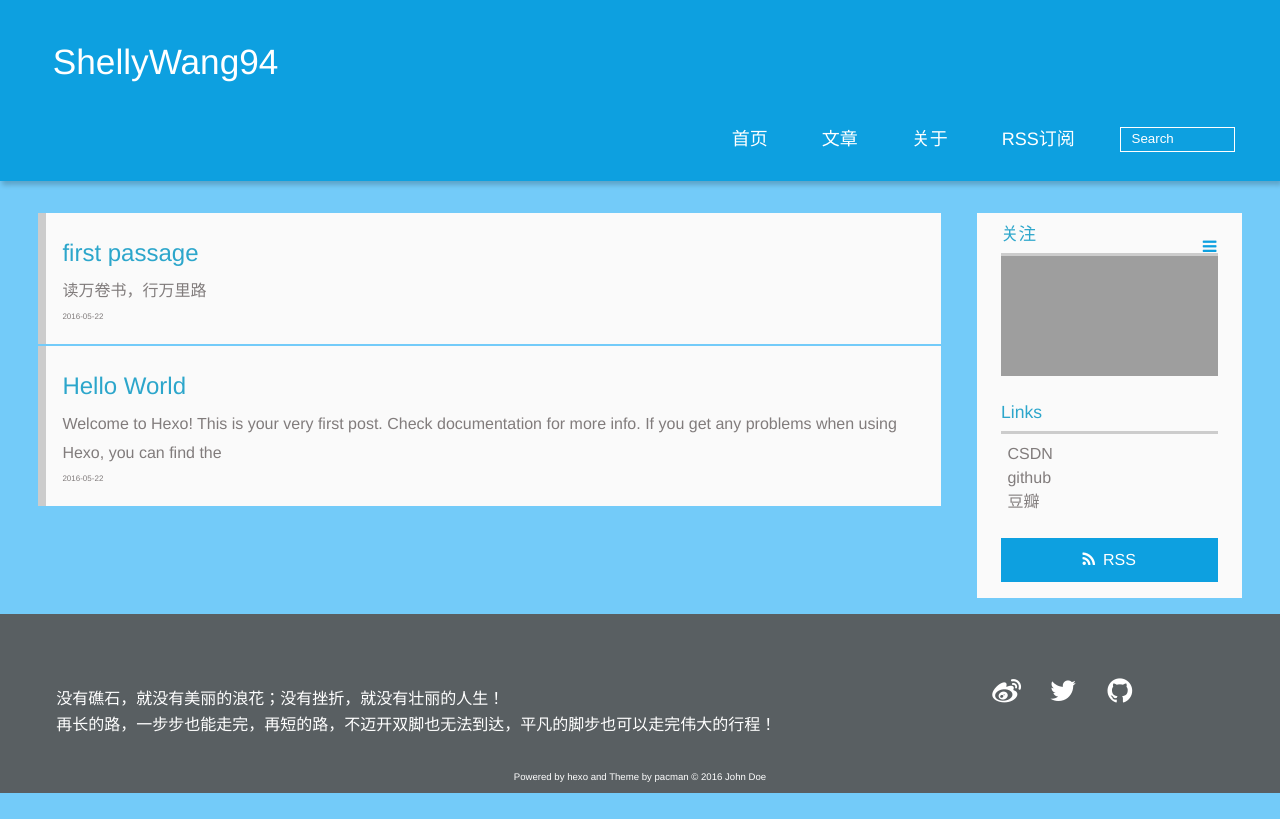
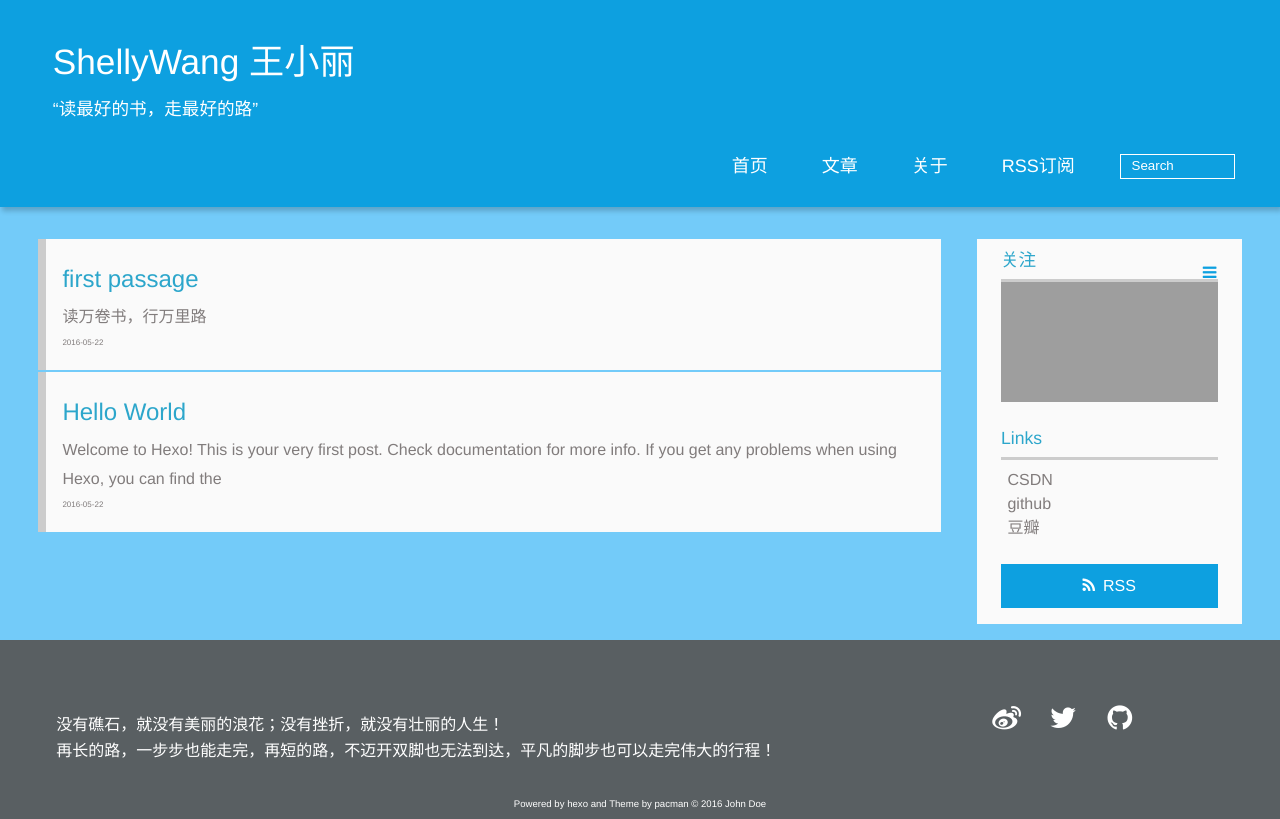
Before and after one commit to ShellyWang94/ShellyWang94.github.io, a plain HTML site: page index.html in a window 1280 px wide. Drawn offline with Linux system fonts and the light colour scheme; grey boxes are pictures that could not be loaded.

Commit message:
Site updated: 2016-05-22 14:58:52

```diff
--- a/index.html
+++ b/index.html
@@ -4,7 +4,7 @@
 <head>
   <meta charset="UTF-8">
 
-    <title>ShellyWang94</title>
+    <title>ShellyWang 王小丽</title>
     <meta name="viewport" content="width=device-width, initial-scale=1, maximum-scale=3, minimum-scale=1">
 
     <meta name="author" content="John Doe">
@@ -13,11 +13,11 @@
 
     <meta name="twitter:card" content="summary" />
     <meta name="twitter:site" content="idreajay" />
-    <meta name="twitter:title" content="ShellyWang94" />
+    <meta name="twitter:title" content="ShellyWang 王小丽" />
 
 
 
-    <link rel="alternate" href="atom.xml" title="ShellyWang94" type="application/atom+xml">
+    <link rel="alternate" href="atom.xml" title="ShellyWang 王小丽" type="application/atom+xml">
 
 
     <link rel="icon" href="/img/favicon.ico">
@@ -34,8 +34,8 @@
       <div>
 
 			<div id="textlogo">
-				<h1 class="site-name"><a href="/" title="ShellyWang94">ShellyWang94</a></h1>
-				<h2 class="blog-motto"></h2>
+				<h1 class="site-name"><a href="/" title="ShellyWang 王小丽">ShellyWang 王小丽</a></h1>
+				<h2 class="blog-motto">“读最好的书，走最好的路”</h2>
 			</div>
 			<div class="navbar"><a class="navbutton navmobile" href="#" title="Menu">
 			</a></div>
```
Also changed, not shown: 2016/05/22/first-passage/index.html (+5 -5 lines), 2016/05/22/hello-world/index.html (+5 -5 lines), archives/2016/05/index.html (+5 -5 lines), archives/2016/index.html (+5 -5 lines), archives/index.html (+5 -5 lines), passage-list/index.html (+5 -5 lines).
